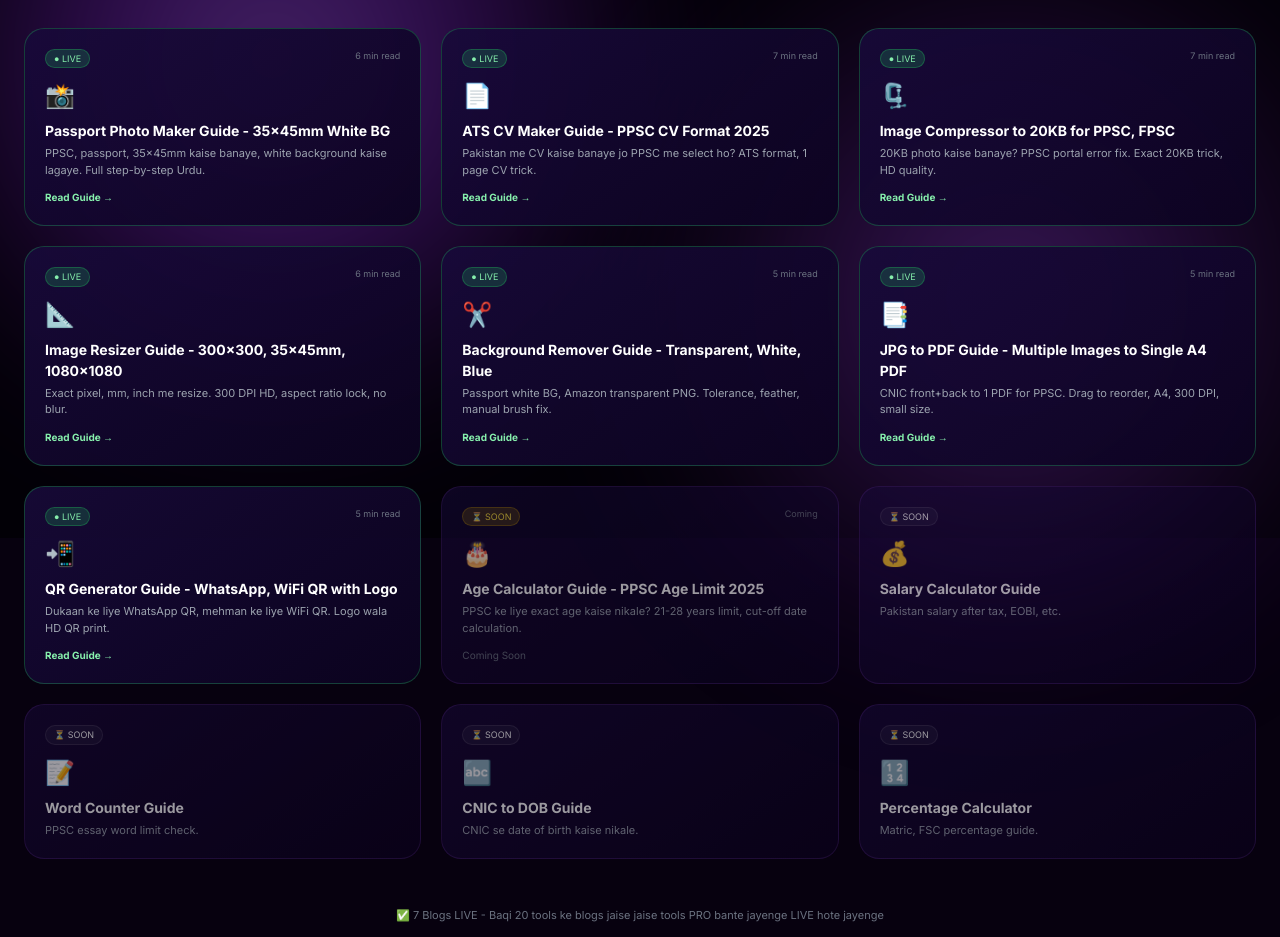
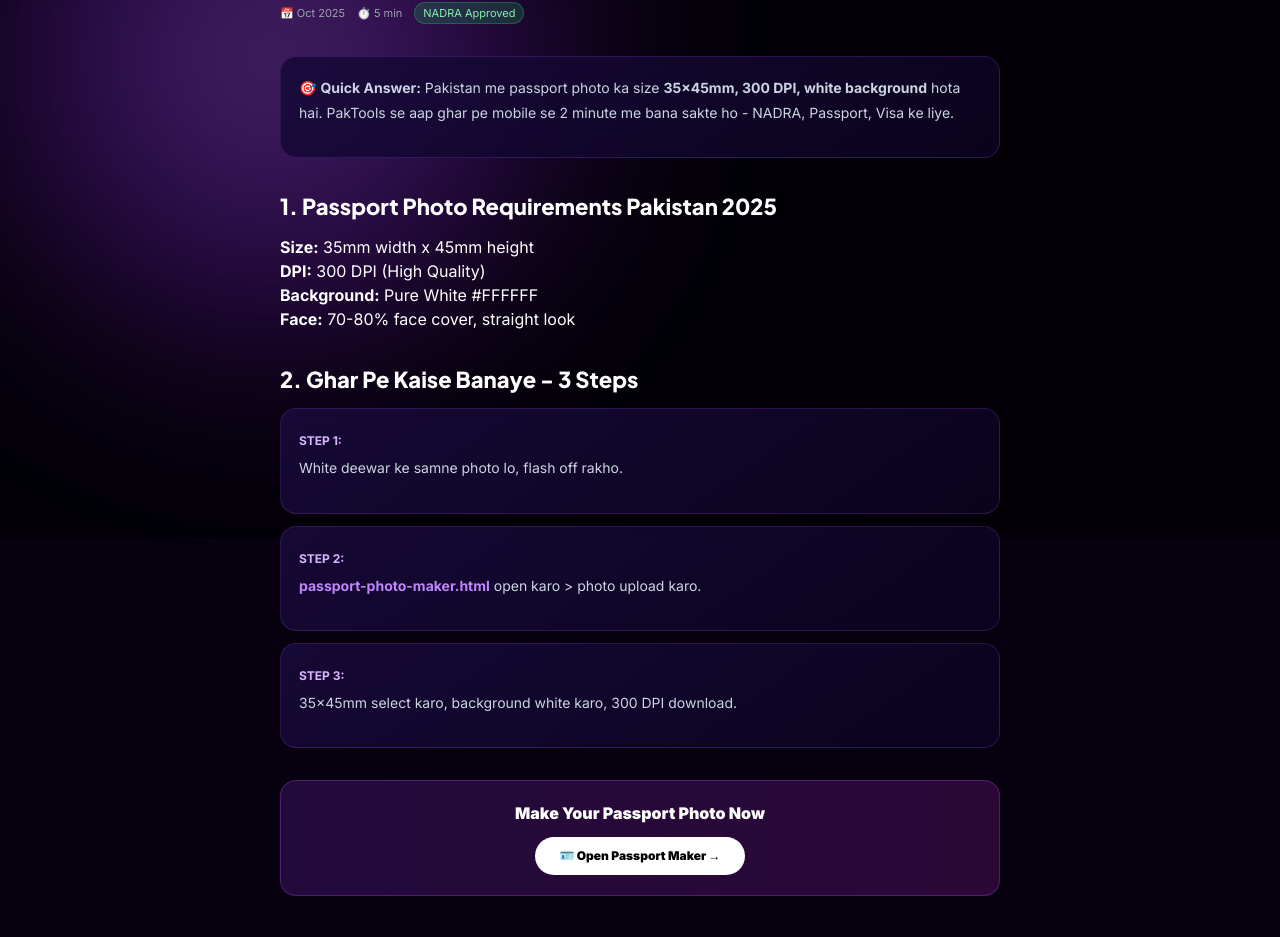
Before and after one commit to msiecombsn247/PakTools, a plain HTML site: page blog.html in a window 1280 px wide. Shown: the part 262-1199 px from the top of the page. Drawn offline with nearby package versions, Linux system fonts and the light colour scheme.

Commit message:
Update blog.html with new title and descriptions

```diff
--- a/blog.html
+++ b/blog.html
@@ -2,103 +2,49 @@
 <html lang="en">
 <head>
 <meta charset="UTF-8"><meta name="viewport" content="width=device-width,initial-scale=1.0">
-<title>PakTools Blog - PPSC Guides, Pakistan Tools Tips 2025</title>
-<meta name="description" content="PPSC photo size, CV tips, image compressor, resizer, background remover guides for Pakistan jobs 2025. 100% original, Urdu + English.">
+<title>Passport Photo Maker Pakistan - 35x45mm 300 DPI NADRA Guide | PakTools</title>
+<meta name="description" content="Make passport size photo at home 35x45mm 300 DPI for NADRA, Passport, Visa. Free online tool Pakistan 2025 guide.">
 <link href="https://fonts.googleapis.com/css2?family=Inter:wght@400;600;700;800;900&family=Plus+Jakarta+Sans:wght@700;800&display=swap" rel="stylesheet">
 <script src="https://cdn.tailwindcss.com"></script>
 <style>
 *{font-family:'Inter',sans-serif}
-body{background:#07010f;color:white}
-.galaxy-bg{position:fixed;inset:0;z-index:0;background:#020006;pointer-events:none}
-.galaxy{position:absolute;width:800px;height:800px;border-radius:50%;filter:blur(80px);opacity:0.4}
-.g1{background:radial-gradient(circle,#c084fc,#7e22ce 25%,transparent 70%);top:-10%;left:-10%}
-.g2{background:radial-gradient(circle,#a855f7,#581c87 25%,transparent 70%);bottom:-20%;right:-10%}
-.blog-card{background:linear-gradient(145deg,rgba(24,10,58,0.9),rgba(12,3,32,0.9));border:1px solid rgba(168,85,247,0.2);border-radius:20px;overflow:hidden;transition:0.3s}
-.blog-card:hover{border-color:#a855f7;transform:translateY(-4px)}
-.blog-card.live{border-color:rgba(34,197,94,0.3)}
-.blog-card.live:hover{border-color:#22c55e}
+.prose p{color:#cbd5e1;line-height:1.8;font-size:14px;margin-bottom:14px}
+.prose h2{font-family:'Plus Jakarta Sans';font-weight:800;font-size:22px;margin:32px 0 12px;color:white}
+.step-box{background:linear-gradient(145deg,rgba(24,10,58,0.9),rgba(12,3,32,0.9));border:1px solid rgba(168,85,247,0.2);border-radius:16px;padding:18px}
 </style>
 </head>
-<body>
-<div class="galaxy-bg"><div class="galaxy g1"></div><div class="galaxy g2"></div></div>
-
+<body style="background:#07010f;color:white">
+<div style="position:fixed;inset:0;z-index:0;background:#020006;pointer-events:none"><div style="position:absolute;width:800px;height:800px;border-radius:50%;filter:blur(80px);opacity:0.4;background:radial-gradient(circle,#c084fc,#7e22ce 25%,transparent 70%);top:-10%;left:-10%"></div></div>
 <header class="relative z-20 sticky top-0 border-b border-white/10 bg-[#07010f]/90 backdrop-blur-xl">
-<div class="max-w-7xl mx-auto px-6 py-4 flex justify-between items-center">
-<a href="index.html" class="font-black flex items-center gap-2" style="text-decoration:none;color:white"><div class="w-8 h-8 rounded-lg bg-gradient-to-br from-purple-400 to-purple-700 flex items-center justify-center">P</div>PakTools</a>
-<a href="index.html" class="text-[11px] bg-white/10 border border-white/20 px-4 py-2 rounded-full" style="text-decoration:none;color:white">← Home</a>
+<div class="max-w-6xl mx-auto px-6 py-4 flex justify-between items-center">
+<a href="../index.html" style="text-decoration:none;color:white" class="font-black flex items-center gap-2"><div class="w-8 h-8 rounded-lg bg-gradient-to-br from-purple-400 to-purple-700 flex items-center justify-center">P</div>PakTools</a>
+<div class="flex gap-2"><a href="../blog.html" class="text-[11px] bg-white/10 border border-white/20 px-4 py-2 rounded-full" style="text-decoration:none;color:white">← All Blogs</a><a href="../passport-photo-maker.html" class="text-[11px] bg-gradient-to-r from-purple-600 to-fuchsia-600 px-5 py-2 rounded-full font-bold" style="text-decoration:none;color:white">Open Tool →</a></div>
 </div>
 </header>
-
-<main class="relative z-10 max-w-7xl mx-auto px-6 py-10">
-<div class="text-center max-w-2xl mx-auto">
-<h1 class="text-3xl md:text-5xl font-black" style="font-family:'Plus Jakarta Sans'">PakTools <span class="text-transparent bg-clip-text bg-gradient-to-r from-purple-300 to-fuchsia-300">Guides 2025</span></h1>
-<p class="text-[13px] text-gray-400 mt-3">PPSC, FPSC, Punjab Police, Passport - Har tool ka complete guide Urdu + English me. 100% original, SEO optimized.</p>
-<div class="mt-4 flex justify-center gap-2 text-[10px]"><span class="bg-green-500/20 border border-green-500/30 text-green-300 px-3 py-1 rounded-full">✅ 7 LIVE</span><span class="bg-white/5 border border-white/10 px-3 py-1 rounded-full">📝 20 Coming Soon</span></div>
+<main class="relative z-10 max-w-3xl mx-auto px-6 py-10">
+<div class="text-[10px] tracking-widest text-purple-300 font-bold">HOME / BLOG / PASSPORT GUIDE</div>
+<h1 class="text-3xl md:text-[42px] font-black leading-tight mt-4" style="font-family:'Plus Jakarta Sans'">Passport Photo Maker - <span class="text-transparent bg-clip-text bg-gradient-to-r from-purple-300 to-fuchsia-300">35x45mm 300 DPI</span> at Home</h1>
+<div class="flex items-center gap-3 mt-4 text-[11px] text-gray-400"><span>📅 Oct 2025</span><span>⏱️ 5 min</span><span class="bg-green-500/20 text-green-300 border border-green-500/30 px-2 py-0.5 rounded-full">NADRA Approved</span></div>
+<div class="prose mt-8">
+<div class="step-box"><p class="text-[13px]!mb-0">🎯 <b>Quick Answer:</b> Pakistan me passport photo ka size <b>35x45mm, 300 DPI, white background</b> hota hai. PakTools se aap ghar pe mobile se 2 minute me bana sakte ho - NADRA, Passport, Visa ke liye.</p></div>
+<h2>1. Passport Photo Requirements Pakistan 2025</h2>
+<ul>
+<li><b>Size:</b> 35mm width x 45mm height</li>
+<li><b>DPI:</b> 300 DPI (High Quality)</li>
+<li><b>Background:</b> Pure White #FFFFFF</li>
+<li><b>Face:</b> 70-80% face cover, straight look</li>
+</ul>
+<h2>2. Ghar Pe Kaise Banaye - 3 Steps</h2>
+<div class="grid gap-3">
+<div class="step-box"><b class="text-[12px] text-purple-300">STEP 1:</b><p class="text-[13px]!mb-0 mt-1">White deewar ke samne photo lo, flash off rakho.</p></div>
+<div class="step-box"><b class="text-[12px] text-purple-300">STEP 2:</b><p class="text-[13px]!mb-0 mt-1"><a href="../passport-photo-maker.html" style="color:#c084fc;font-weight:700">passport-photo-maker.html</a> open karo > photo upload karo.</p></div>
+<div class="step-box"><b class="text-[12px] text-purple-300">STEP 3:</b><p class="text-[13px]!mb-0 mt-1">35x45mm select karo, background white karo, 300 DPI download.</p></div>
 </div>
-
-<div class="mt-10 grid md:grid-cols-2 lg:grid-cols-3 gap-5">
-
-<!-- 1 LIVE -->
-<a href="blog/passport-photo-maker-guide.html" class="blog-card live p-5" style="text-decoration:none;color:white">
-<div class="flex justify-between items-start"><span class="text-[9px] bg-green-500/20 border border-green-500/30 text-green-300 px-2 py-0.5 rounded-full">● LIVE</span><span class="text-[9px] text-gray-500">6 min read</span></div>
-<div class="text-2xl mt-3">📸</div><h3 class="font-bold text-[14px] mt-2">Passport Photo Maker Guide - 35x45mm White BG</h3><p class="text-[11px] text-gray-400 mt-1">PPSC, passport, 35x45mm kaise banaye, white background kaise lagaye. Full step-by-step Urdu.</p><div class="mt-3 text-[10px] text-green-300 font-bold">Read Guide →</div>
-</a>
-
-<!-- 2 LIVE -->
-<a href="blog/ats-cv-maker-pakistan-guide.html" class="blog-card live p-5" style="text-decoration:none;color:white">
-<div class="flex justify-between items-start"><span class="text-[9px] bg-green-500/20 border border-green-500/30 text-green-300 px-2 py-0.5 rounded-full">● LIVE</span><span class="text-[9px] text-gray-500">7 min read</span></div>
-<div class="text-2xl mt-3">📄</div><h3 class="font-bold text-[14px] mt-2">ATS CV Maker Guide - PPSC CV Format 2025</h3><p class="text-[11px] text-gray-400 mt-1">Pakistan me CV kaise banaye jo PPSC me select ho? ATS format, 1 page CV trick.</p><div class="mt-3 text-[10px] text-green-300 font-bold">Read Guide →</div>
-</a>
-
-<!-- 3 LIVE -->
-<a href="blog/image-compressor-ppsc-guide.html" class="blog-card live p-5" style="text-decoration:none;color:white">
-<div class="flex justify-between items-start"><span class="text-[9px] bg-green-500/20 border border-green-500/30 text-green-300 px-2 py-0.5 rounded-full">● LIVE</span><span class="text-[9px] text-gray-500">7 min read</span></div>
-<div class="text-2xl mt-3">🗜️</div><h3 class="font-bold text-[14px] mt-2">Image Compressor to 20KB for PPSC, FPSC</h3><p class="text-[11px] text-gray-400 mt-1">20KB photo kaise banaye? PPSC portal error fix. Exact 20KB trick, HD quality.</p><div class="mt-3 text-[10px] text-green-300 font-bold">Read Guide →</div>
-</a>
-
-<!-- 4 LIVE -->
-<a href="blog/image-resizer-guide.html" class="blog-card live p-5" style="text-decoration:none;color:white">
-<div class="flex justify-between items-start"><span class="text-[9px] bg-green-500/20 border border-green-500/30 text-green-300 px-2 py-0.5 rounded-full">● LIVE</span><span class="text-[9px] text-gray-500">6 min read</span></div>
-<div class="text-2xl mt-3">📐</div><h3 class="font-bold text-[14px] mt-2">Image Resizer Guide - 300x300, 35x45mm, 1080x1080</h3><p class="text-[11px] text-gray-400 mt-1">Exact pixel, mm, inch me resize. 300 DPI HD, aspect ratio lock, no blur.</p><div class="mt-3 text-[10px] text-green-300 font-bold">Read Guide →</div>
-</a>
-
-<!-- 5 LIVE -->
-<a href="blog/background-remover-guide.html" class="blog-card live p-5" style="text-decoration:none;color:white">
-<div class="flex justify-between items-start"><span class="text-[9px] bg-green-500/20 border border-green-500/30 text-green-300 px-2 py-0.5 rounded-full">● LIVE</span><span class="text-[9px] text-gray-500">5 min read</span></div>
-<div class="text-2xl mt-3">✂️</div><h3 class="font-bold text-[14px] mt-2">Background Remover Guide - Transparent, White, Blue</h3><p class="text-[11px] text-gray-400 mt-1">Passport white BG, Amazon transparent PNG. Tolerance, feather, manual brush fix.</p><div class="mt-3 text-[10px] text-green-300 font-bold">Read Guide →</div>
-</a>
-
-<!-- 6 LIVE -->
-<a href="blog/image-to-pdf-guide.html" class="blog-card live p-5" style="text-decoration:none;color:white">
-<div class="flex justify-between items-start"><span class="text-[9px] bg-green-500/20 border border-green-500/30 text-green-300 px-2 py-0.5 rounded-full">● LIVE</span><span class="text-[9px] text-gray-500">5 min read</span></div>
-<div class="text-2xl mt-3">📑</div><h3 class="font-bold text-[14px] mt-2">JPG to PDF Guide - Multiple Images to Single A4 PDF</h3><p class="text-[11px] text-gray-400 mt-1">CNIC front+back to 1 PDF for PPSC. Drag to reorder, A4, 300 DPI, small size.</p><div class="mt-3 text-[10px] text-green-300 font-bold">Read Guide →</div>
-</a>
-
-<!-- 7 LIVE -->
-<a href="blog/qr-generator-guide.html" class="blog-card live p-5" style="text-decoration:none;color:white">
-<div class="flex justify-between items-start"><span class="text-[9px] bg-green-500/20 border border-green-500/30 text-green-300 px-2 py-0.5 rounded-full">● LIVE</span><span class="text-[9px] text-gray-500">5 min read</span></div>
-<div class="text-2xl mt-3">📲</div><h3 class="font-bold text-[14px] mt-2">QR Generator Guide - WhatsApp, WiFi QR with Logo</h3><p class="text-[11px] text-gray-400 mt-1">Dukaan ke liye WhatsApp QR, mehman ke liye WiFi QR. Logo wala HD QR print.</p><div class="mt-3 text-[10px] text-green-300 font-bold">Read Guide →</div>
-</a>
-
-<!-- 8 Coming Soon -->
-<div class="blog-card p-5 opacity-60">
-<div class="flex justify-between items-start"><span class="text-[9px] bg-yellow-500/20 border border-yellow-500/30 text-yellow-300 px-2 py-0.5 rounded-full">⏳ SOON</span><span class="text-[9px] text-gray-500">Coming</span></div>
-<div class="text-2xl mt-3">🎂</div><h3 class="font-bold text-[14px] mt-2">Age Calculator Guide - PPSC Age Limit 2025</h3><p class="text-[11px] text-gray-400 mt-1">PPSC ke liye exact age kaise nikale? 21-28 years limit, cut-off date calculation.</p><div class="mt-3 text-[10px] text-gray-500">Coming Soon</div>
+<div class="mt-8 p-5 rounded-2xl bg-gradient-to-r from-purple-600/20 to-fuchsia-600/20 border border-purple-500/30 text-center">
+<h3 class="text-[16px] font-black">Make Your Passport Photo Now</h3>
+<a href="../passport-photo-maker.html" class="inline-block mt-3 bg-white text-black text-[12px] font-black px-6 py-2.5 rounded-full" style="text-decoration:none">🪪 Open Passport Maker →</a>
 </div>
-
-<!-- More Coming Soon -->
-<div class="blog-card p-5 opacity-60"><div class="text-[9px] bg-white/5 border border-white/10 px-2 py-0.5 rounded-full w-fit">⏳ SOON</div><div class="text-2xl mt-3">💰</div><h3 class="font-bold text-[14px] mt-2">Salary Calculator Guide</h3><p class="text-[11px] text-gray-400 mt-1">Pakistan salary after tax, EOBI, etc.</p></div>
-<div class="blog-card p-5 opacity-60"><div class="text-[9px] bg-white/5 border border-white/10 px-2 py-0.5 rounded-full w-fit">⏳ SOON</div><div class="text-2xl mt-3">📝</div><h3 class="font-bold text-[14px] mt-2">Word Counter Guide</h3><p class="text-[11px] text-gray-400 mt-1">PPSC essay word limit check.</p></div>
-<div class="blog-card p-5 opacity-60"><div class="text-[9px] bg-white/5 border border-white/10 px-2 py-0.5 rounded-full w-fit">⏳ SOON</div><div class="text-2xl mt-3">🔤</div><h3 class="font-bold text-[14px] mt-2">CNIC to DOB Guide</h3><p class="text-[11px] text-gray-400 mt-1">CNIC se date of birth kaise nikale.</p></div>
-<div class="blog-card p-5 opacity-60"><div class="text-[9px] bg-white/5 border border-white/10 px-2 py-0.5 rounded-full w-fit">⏳ SOON</div><div class="text-2xl mt-3">🔢</div><h3 class="font-bold text-[14px] mt-2">Percentage Calculator</h3><p class="text-[11px] text-gray-400 mt-1">Matric, FSC percentage guide.</p></div>
-
 </div>
-
-<div class="mt-12 text-center">
-<p class="text-[11px] text-gray-500">✅ 7 Blogs LIVE - Baqi 20 tools ke blogs jaise jaise tools PRO bante jayenge LIVE hote jayenge</p>
-<a href="index.html" class="inline-block mt-4 bg-gradient-to-r from-purple-600 to-fuchsia-600 px-6 py-2.5 rounded-full font-bold text-[12px]" style="text-decoration:none;color:white">← Back to Tools</a>
-</div>
-
 </main>
 </body>
 </html>
```
